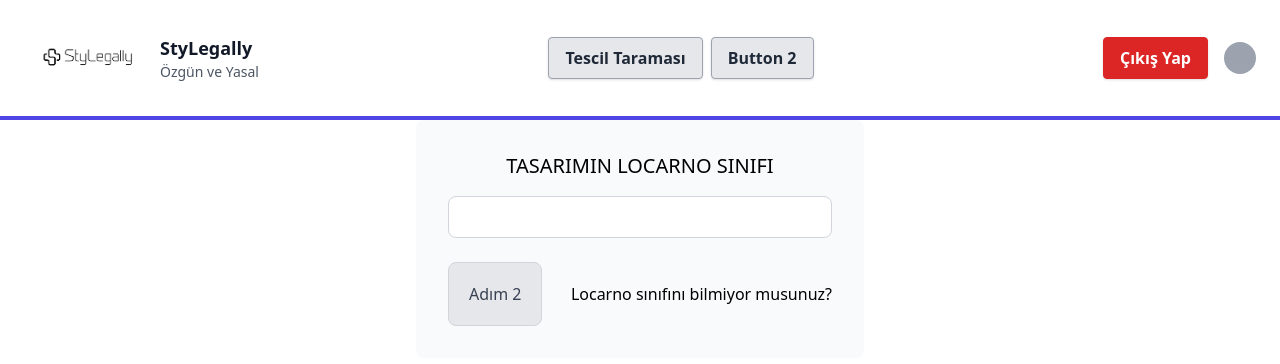
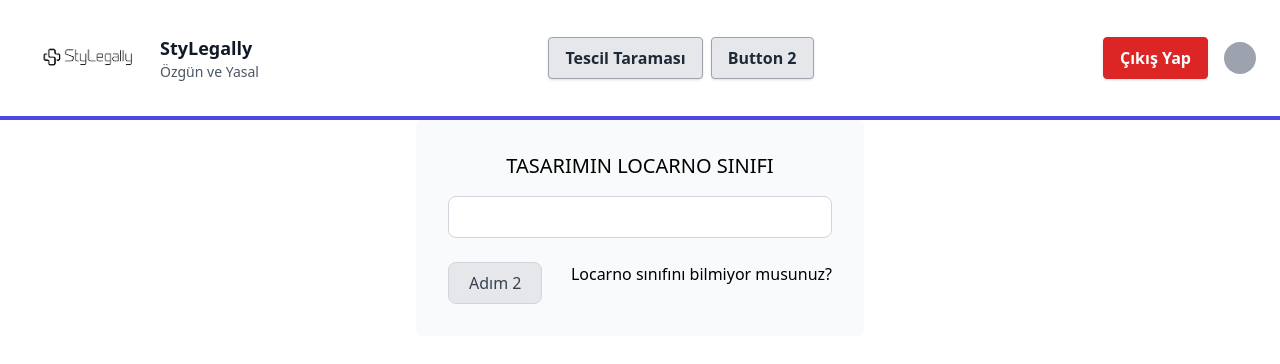
Before and after one commit to BeneiElohim/lexathon, a Next.js app: page /LacernoArama in a window 1280 px wide. Shown: the top 364 px of the page. Built offline with nearby package versions, Linux system fonts and the light colour scheme.

Commit message:
Update SearchSection.tsx

```diff
--- a/components/SearchSection.tsx
+++ b/components/SearchSection.tsx
@@ -1,5 +1,5 @@
 import React from 'react';
-
+import Link from 'next/link';
 const SearchSection = () => {
   return (
     <div className="bg-gray-50 p-8 max-w-md mx-auto rounded-lg">
@@ -18,11 +18,11 @@ const SearchSection = () => {
         <button className="bg-gray-200 hover:bg-gray-300 text-gray-700 font-medium py-2 px-5 border border-gray-300 rounded-lg">
           Adım 2
         </button>
-        <a
-          href="https://www.turkpatent.gov.tr/tasarim-locarno-siniflandirmasi"
-          className="my-5">
-          Locarno sınıfını bilmiyor musunuz?
-        </a>
+        <Link href="https://www.turkpatent.gov.tr/tasarim-locarno-siniflandirmasi">
+          <a target="_blank" rel="noopener noreferrer" className="my-5">
+            Locarno sınıfını bilmiyor musunuz?
+          </a>
+        </Link>
       </div>
     </div>
   );
```
